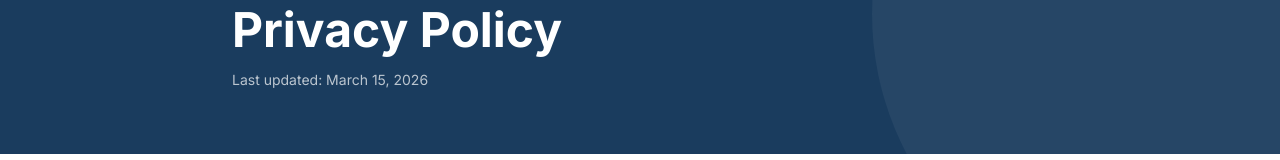
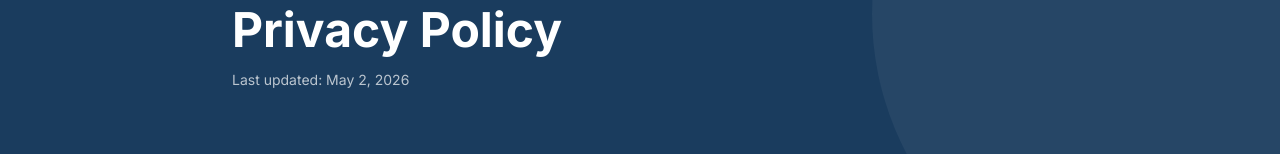
Before and after one commit to advaitchoudhary/realtor-site, a Next.js app: page /privacy in a window 1280 px wide. Shown: the part 174-334 px from the top of the page. Built offline with nearby package versions, Linux system fonts and the light colour scheme; no server answers.

Commit message:
Date change

```diff
--- a/src/app/privacy/page.tsx
+++ b/src/app/privacy/page.tsx
@@ -17,7 +17,7 @@ export default function PrivacyPage() {
         <div className="max-w-4xl mx-auto px-6 lg:px-10 relative">
           <p className="text-sm font-semibold uppercase tracking-widest mb-4" style={{ color: "var(--accent)" }}>Legal</p>
           <h1 className="text-4xl lg:text-5xl font-bold">Privacy Policy</h1>
-          <p className="text-white/70 mt-4 text-sm">Last updated: March 15, 2026</p>
+          <p className="text-white/70 mt-4 text-sm">Last updated: May 2, 2026</p>
         </div>
       </div>
 
--- a/src/app/terms/page.tsx
+++ b/src/app/terms/page.tsx
@@ -17,7 +17,7 @@ export default function TermsPage() {
         <div className="max-w-4xl mx-auto px-6 lg:px-10 relative">
           <p className="text-sm font-semibold uppercase tracking-widest mb-4" style={{ color: "var(--accent)" }}>Legal</p>
           <h1 className="text-4xl lg:text-5xl font-bold">Terms &amp; Conditions</h1>
-          <p className="text-white/70 mt-4 text-sm">Last updated: March 15, 2026</p>
+          <p className="text-white/70 mt-4 text-sm">Last updated: May 2, 2026</p>
         </div>
       </div>
 
```
